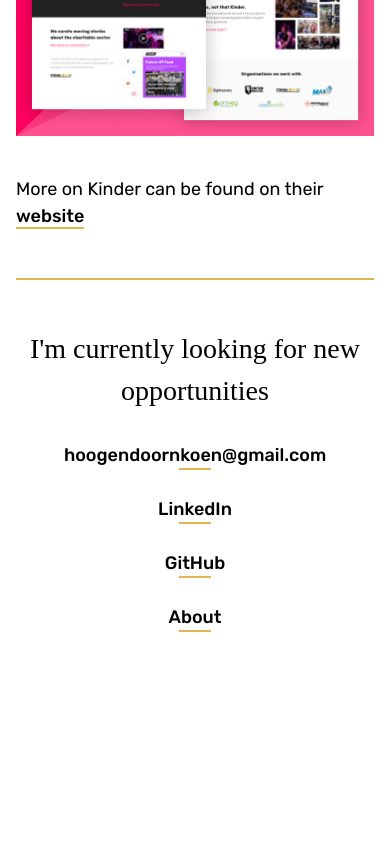
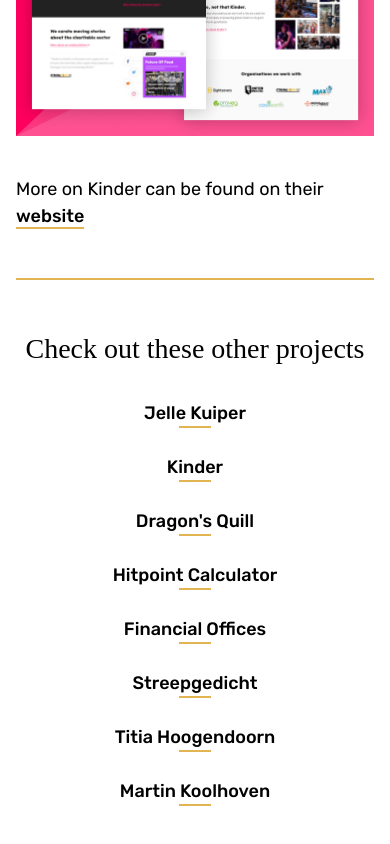
Before and after one commit to KoenHoogendoorn/Portfolio-Koen, a React (Create React App) app: page /kinder in a window 390 px wide. Shown: the part 2732-3576 px from the top of the page. Before the commit the page ends 3440 px from the top, so only its background shows below. Built offline with nearby package versions, Linux system fonts and the light colour scheme; a web font is replaced by a local one.

Commit message:
added other projects at bottom of detailpages

```diff
--- a/src/components/DetailPage/DetailPage.js
+++ b/src/components/DetailPage/DetailPage.js
@@ -1,11 +1,12 @@
 import React, { useEffect, useState } from "react";
 import { connect } from "react-redux";
-// import { NavLink } from "react-router-dom";
+
 import ReactMarkdown from "react-markdown";
 // import gfm from "remark-gfm";
 import classes from "./DetailPage.module.scss";
 
 import SignOffSection from "../../containers/SignOffSection/SignOffSection";
+import LinkComponent from "../LinkComponent/LinkComponent";
 
 function ScrollToTopOnMount() {
   useEffect(() => {
@@ -16,24 +17,6 @@
 }
 
 const DetailPage = (props) => {
-  // const projectsMetaData = [...props.projectsMetaData];
-
-  // const links = projectsMetaData.map((project) => (
-  //   <React.Fragment key={`NL-${project.id}`}>
-  //     <NavLink
-  //       className={classes.ProjectLink}
-  //       activeClassName={classes.ActiveProjectLink}
-  //       to={`/${project.name
-  //         .replace(/ +/g, "-")
-  //         .replace(/'/g, "")
-  //         .toLowerCase()}`}
-  //     >
-  //       {project.name}
-  //     </NavLink>
-  //     <span className={classes.Slash}> / </span>
-  //   </React.Fragment>
-  // ));
-
   const [enlargedImageSrc, setEnlargedImageSrc] = useState("");
 
   const closeModal = () => {
@@ -89,8 +72,7 @@
           {props.content}
         </ReactMarkdown>
       </div>
-      <SignOffSection />
-      {/* <nav>Projects: {links}</nav> */}
+      <SignOffSection aboutPage={false} detailPage={true} />
     </React.Fragment>
   );
 
@@ -103,7 +85,7 @@
           {props.content}
         </ReactMarkdown>
       </div>
-      <SignOffSection aboutPage={true} />
+      <SignOffSection aboutPage={true} detailPage={false} />
     </React.Fragment>
   );
 
--- a/src/containers/HomePage/HomePage.js
+++ b/src/containers/HomePage/HomePage.js
@@ -41,7 +41,7 @@
         <h2 className={classes.ProjectsSectionTitle}>Projects</h2>
         <div className={classes.ProjectPreviewItems}>{projectPreviewItems}</div>
       </div>
-      <SignOffSection />
+      <SignOffSection aboutPage={false} detailPage={false} />
     </div>
   );
 };
--- a/src/containers/SignOffSection/SignOffSection.js
+++ b/src/containers/SignOffSection/SignOffSection.js
@@ -1,13 +1,32 @@
 import React from "react";
+import { connect } from "react-redux";
 import LinkComponent from "../../components/LinkComponent/LinkComponent";
 import classes from "./SignOffSection.module.scss";
 
 const SignOffSection = (props) => {
-  return (
-    <div className={classes.SignOffSection}>
-      <hr className={classes.Divider} />
-      <h2>I'm currently looking for new opportunities</h2>
-      <div className={classes.SignOffLinks}>
+  const projectsMetaData = [...props.projectsMetaData];
+
+  let links;
+
+  if (props.detailPage) {
+    links = projectsMetaData.map((project) => (
+      <div className={classes.LinkContainer} key={`NL-${project.id}`}>
+        <LinkComponent
+          className={classes.ProjectLink}
+          activeClassName={classes.ActiveProjectLink}
+          alignedLeft={true}
+          to={`/${project.name
+            .replace(/ +/g, "-")
+            .replace(/'/g, "")
+            .toLowerCase()}`}
+        >
+          {project.name}
+        </LinkComponent>
+      </div>
+    ));
+  } else {
+    links = (
+      <React.Fragment>
         <div className={classes.LinkContainer}>
           <LinkComponent
             internal={false}
@@ -42,8 +61,31 @@
             </LinkComponent>
           </div>
         )}
-      </div>
+      </React.Fragment>
+    );
+  }
+
+  let title;
+
+  if (props.detailPage && !props.aboutPage) {
+    title = <h2>Check out these other projects</h2>;
+  } else {
+    title = <h2>I'm currently looking for new opportunities</h2>;
+  }
+
+  return (
+    <div className={classes.SignOffSection}>
+      <hr className={classes.Divider} />
+      {title}
+      <div className={classes.SignOffLinks}>{links}</div>
     </div>
   );
 };
-export default SignOffSection;
+
+const mapStateToProps = (state) => {
+  return {
+    projectsMetaData: state.projectsMetaData
+  };
+};
+
+export default connect(mapStateToProps)(SignOffSection);
--- a/src/containers/SignOffSection/SignOffSection.module.scss
+++ b/src/containers/SignOffSection/SignOffSection.module.scss
@@ -21,8 +21,7 @@
   .SignOffSection {
     .SignOffLinks {
       .LinkContainer {
-        &:nth-of-type(2),
-        &:nth-of-type(4) {
+        &:nth-of-type(even) {
           width: 45%;
           margin-left: 5%;
         }
@@ -43,8 +42,7 @@
   .SignOffSection {
     .SignOffLinks {
       .LinkContainer {
-        &:nth-of-type(2),
-        &:nth-of-type(4) {
+        &:nth-of-type(even) {
           width: 40%;
           margin-left: 10%;
         }
@@ -70,8 +68,7 @@
       .LinkContainer {
         width: unset;
 
-        &:nth-of-type(2),
-        &:nth-of-type(4) {
+        &:nth-of-type(even) {
           width: unset;
           margin-left: unset;
         }
```
